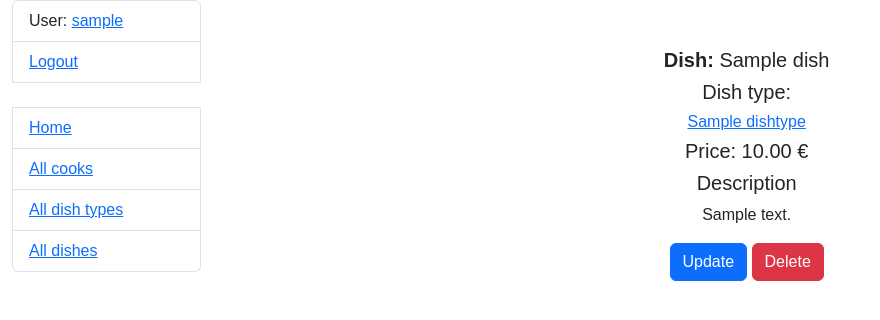
After one commit to 380974261314kv/Restaurant-kitcheen-service, a Django app: page /dishes/1/ in a window 1280 px wide. The commit adds this page. Shown: the top 320 px of the page, without its empty margins (0-880 px from the left). Run offline with Django 4.2, Linux system fonts and the light colour scheme; a user stored in the database is signed in; tables that the repository leaves empty hold one stand-in row (values such as "Sample post").

Commit message:
add DetailView, route & template for Dish model

```diff
--- a/restaurant/models.py
+++ b/restaurant/models.py
@@ -7,11 +7,11 @@ from django.urls import reverse
 class DishType(models.Model):
     name = models.CharField(max_length=255, unique=True)
 
+    def __str__(self):
+        return self.name
+
     def get_absolute_url(self):
         return reverse("restaurant:dish-type-detail", args=[self.pk])
-
-    def __str__(self):
-        return self.name
 
 
 class Dish(models.Model):
@@ -27,6 +27,9 @@ class Dish(models.Model):
     def __str__(self):
         return self.name
 
+    def get_absolute_url(self):
+        return reverse("restaurant:dish-detail", args=[self.pk])
+
 
 class Cook(AbstractUser):
     years_of_experience = models.IntegerField(default=0)
--- a/restaurant/templatetags/price_formaters.py
+++ b/restaurant/templatetags/price_formatters.py
@@ -5,4 +5,4 @@ register = template.Library()
 
 @register.filter
 def currency_euro(value):
-    return f"{value:.2f}\u20ac"
+    return f"{value:.2f} \u20ac"
--- a/restaurant/urls.py
+++ b/restaurant/urls.py
@@ -9,5 +9,6 @@ urlpatterns = [
     path("dish_types/", views.DishTypeListView.as_view(), name="dish-type-list"),
     path("dish_types/<int:pk>/", views.DishTypeDetailView.as_view(), name="dish-type-detail"),
     path("dishes/", views.DishListView.as_view(), name="dish-list"),
+    path("dishes/<int:pk>/", views.DishDetailView.as_view(), name="dish-detail"),
     path("cooks/", views.CookListView.as_view(), name="cook-list"),
 ]
--- a/restaurant/views.py
+++ b/restaurant/views.py
@@ -46,6 +46,10 @@ class DishListView(LoginRequiredMixin, generic.ListView):
     paginate_by = 5
 
 
+class DishDetailView(LoginRequiredMixin, generic.DetailView):
+    model = Dish
+
+
 class CookListView(LoginRequiredMixin, generic.ListView):
     model = Cook
     paginate_by = 5
--- a/static/css/style.css
+++ b/static/css/style.css
@@ -7,3 +7,6 @@ body {
 .make-dish {
     text-align: center;
 }
+.more-space {
+    padding: 80px;
+}
--- /dev/null
+++ b/templates/restaurant/dish_detail.html
@@ -0,0 +1,26 @@
+{% extends 'base.html' %}
+{% block content %}
+{% load price_formatters %}
+<div class="make-dish mt-5">
+  <h5><span class="more-space">
+      <strong> Dish:</strong>
+      {{ dish.name }}
+    </span>
+  </h5>
+
+  <h5>Dish type:</h5>
+  <h6>
+    <a href="{% url 'restaurant:dish-type-detail' dish.dish_type.id %}">{{ dish.dish_type }}</a>
+  </h6>
+  <h5>Price: {{ dish.price | currency_euro }}</h5>
+  <h5>Description</h5>
+  <div class="contain-text">
+    <p>{{ dish.description }}</p>
+
+  </div>
+
+
+    <a href="#" class="btn btn-primary">Update</a>
+    <a href="#" class="btn btn-danger">Delete</a>
+
+    {% endblock %}
--- a/templates/restaurant/dish_type_detail.html
+++ b/templates/restaurant/dish_type_detail.html
@@ -4,7 +4,7 @@
   <h5>Dish type: {{ dish_type.name }}</h5><br>
   <h5>This dish type consists of such dishes:</h5>
   {% for dish in dish_type.dish_set.all %}
-  <h5><a href="#">
+  <h5><a href="{{ dish.get_absolute_url }}">
     {{ dish.name }}
   </a>
   </h5><br>
```
Also changed, not shown: templates/restaurant/dish_list.html (+6 -2 lines).
